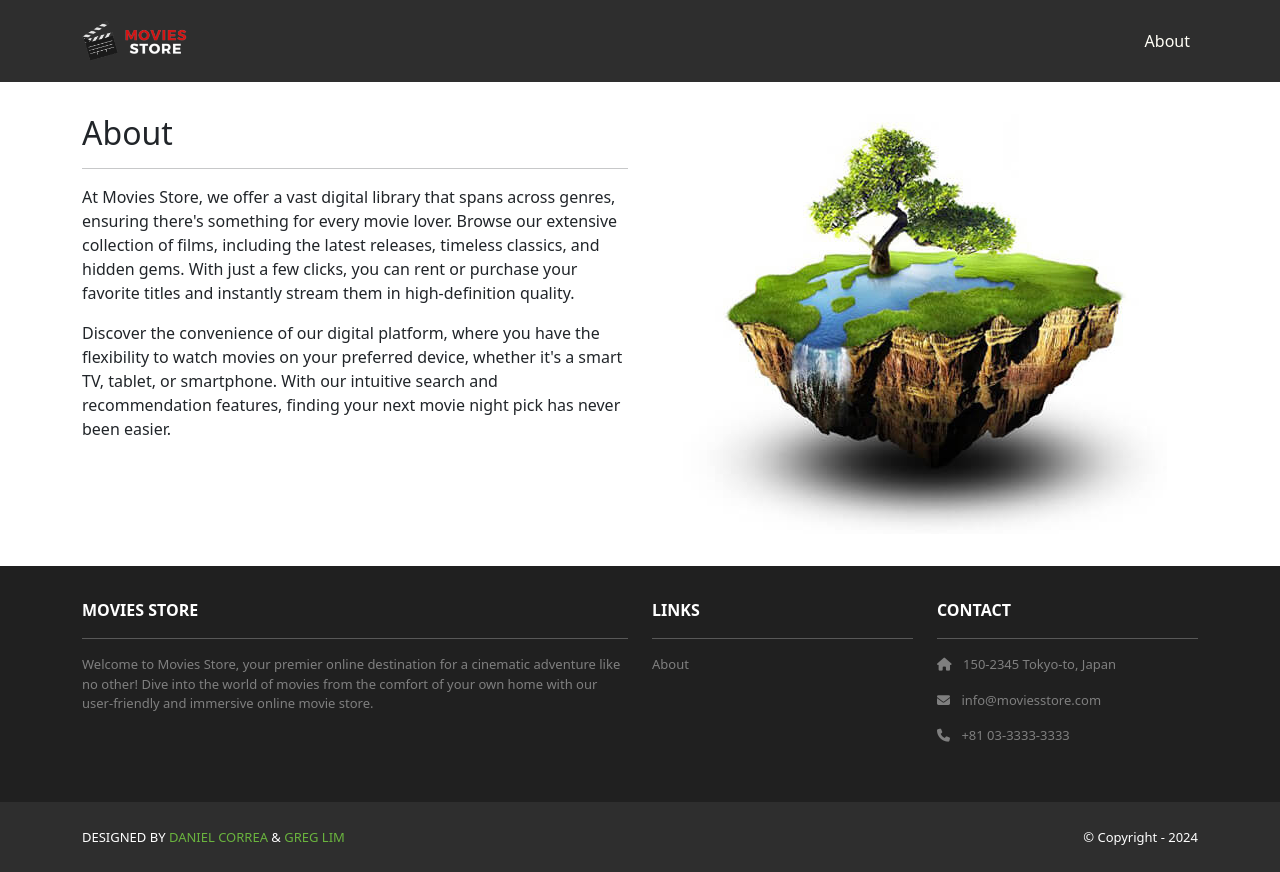
After one commit to nb341/moviesstore-django, a Django app: page /about in a window 1280 px wide. The commit adds this page. Run offline with Django 5.2, Linux system fonts and the light colour scheme; some libraries are stand-ins or nearby versions.

Commit message:
added footer, logo and styles

```diff
--- /dev/null
+++ b/moviesstore/home/templates/home/about.html
@@ -0,0 +1,24 @@
+{% extends 'base.html' %}
+{% block content %}
+{% load static %}
+<div class="p-3">
+  <div class="container">
+    <div class="row mt-3">
+      <div class="col-md-6 mx-auto mb-3">
+        <h2>About</h2>
+        <hr />
+        <p>At Movies Store, we offer a vast digital library that spans across genres,
+          ensuring there's something for every movie lover. Browse our extensive collection of films,
+          including the latest releases, timeless classics, and hidden gems. With just a few clicks,
+          you can rent or purchase your favorite titles and instantly stream them in high-definition quality.</p>
+        <p>Discover the convenience of our digital platform, where you have the flexibility to watch movies
+          on your preferred device, whether it's a smart TV, tablet, or smartphone. With our intuitive search
+          and recommendation features, finding your next movie night pick has never been easier.</p>
+      </div>
+      <div class="col-md-6 mx-auto mb-3 text-center">
+        <img src="{% static 'img/about.jpg' %}" class="max-width-100" alt="about" />
+      </div>
+    </div>
+  </div>
+</div>
+{% endblock content %}
--- a/moviesstore/home/urls.py
+++ b/moviesstore/home/urls.py
@@ -3,4 +3,5 @@ from . import views
 
 urlpatterns = [
     path('', views.index, name='home.index'),
+    path('about', views.about, name='home.about'),
 ]
--- a/moviesstore/home/views.py
+++ b/moviesstore/home/views.py
@@ -2,4 +2,12 @@ from django.shortcuts import render
 
 # Create your views here.
 def index(request):
-    return render(request, 'home/index.html')
+    template_data = {}
+    template_data['title'] = 'Movies Store'
+    return render(request, 'home/index.html', {
+    'template_data': template_data})
+
+def about(request):
+    template_data = {}
+    template_data['title'] = 'About'
+    return render(request, 'home/about.html', {'template_data': template_data})
--- /dev/null
+++ b/moviesstore/moviesstore/static/css/style.css
@@ -0,0 +1,40 @@
+.bg-index{
+    background: url("/static/img/background.jpg") no-repeat fixed;
+    background-size: 100% auto;
+  }
+
+  .navbar a.nav-link {
+    color: #FFFEF6 !important;
+  }
+
+  .bg-dark {
+    background-color: #2E2E2E !important;
+  }
+
+  .ms-footer {
+    background-color: #202020;
+  }
+
+  .ms-footer p {
+    color: #7F7F7F;
+    font-size: 13px;
+  }
+
+  .ms-footer a:hover {
+    color: #6ab43e;
+    text-decoration: none;
+  }
+
+  .ms-footer-bottom span{
+    font-size: 13px;
+    line-height: 38px;
+  }
+
+  .ms-footer-bottom a {
+    color: #6ab43e;
+    text-decoration: none;
+  }
+
+  .ms-footer-bottom a:hover {
+    color: #fff;
+  }
--- /dev/null
+++ b/moviesstore/moviesstore/templates/base.html
@@ -0,0 +1,79 @@
+<!DOCTYPE html>
+<html>
+  {% load static %}
+  <head>
+    <title>{{ template_data.title }}</title>
+    <link href="https://cdn.jsdelivr.net/npm/bootstrap@5.3.3/dist/css/bootstrap.min.css" rel="stylesheet" crossorigin="anonymous">
+    <link rel="stylesheet" href="https://cdnjs.cloudflare.com/ajax/libs/font-awesome/6.1.1/css/all.min.css">
+    <link href="https://fonts.googleapis.com/css2?family=Poppins:wght@300;400;500;600;700&display=swap" rel="stylesheet">
+    <script src="https://cdn.jsdelivr.net/npm/bootstrap@5.3.3/dist/js/bootstrap.bundle.min.js"crossorigin="anonymous"></script>
+    <link rel="stylesheet" type="text/css" href="{% static 'css/style.css' %}">
+    <meta name="viewport" content="width=device-width, initial-scale=1" />
+  </head>
+
+  <body>
+    <!-- Header -->
+    <nav class="p-3 navbar navbar-dark bg-dark navbar-expand-lg">
+      <div class="container">
+        <a class="navbar-brand" href="{% url 'home.index' %}">
+          <img src="{% static 'img/logo.png' %}" alt="logo" height="40" />
+        </a>
+        <button class="navbar-toggler" type="button" data-bs-toggle="collapse" data-bs-target="#navbarNavAltMarkup"
+          aria-controls="navbarNavAltMarkup" aria-expanded="false" aria-label="Toggle navigation">
+          <span class="navbar-toggler-icon"></span>
+        </button>
+        <div class="collapse navbar-collapse" id="navbarNavAltMarkup">
+          <div class="navbar-nav ms-auto navbar-ml">
+            <a class="nav-link" href="{% url 'home.about' %}">About</a>
+          </div>
+        </div>
+      </div>
+    </nav>
+    <!-- Header -->
+
+    <div>
+      {% block content %}
+      {% endblock content %}
+    </div>
+
+    <!-- Footer -->
+    <section class="p-3 ms-footer d-none d-md-block">
+      <div class="container">
+        <div class="row mt-3 text-white">
+          <div class="col-md-6 col-lg-6 col-xl-6 mx-auto mb-4">
+            <b>MOVIES STORE</b>
+            <hr />
+            <p>Welcome to Movies Store, your premier online destination for a cinematic
+              adventure like no other! Dive into the world of movies from the comfort of your own home with our user-friendly
+              and immersive online movie store.</p>
+          </div>
+          <div class="col-md-3 col-lg-3 col-xl-3 mx-auto mb-4">
+            <b>LINKS</b>
+            <hr />
+            <p><a class="nav-link" href="{% url 'home.about' %}">About</a></p>
+          </div>
+          <div class="col-md-3 col-lg-3 col-xl-3 mx-auto mb-4">
+            <b>CONTACT</b>
+            <hr />
+            <p><i class="fas fa-home me-2"></i> 150-2345 Tokyo-to, Japan</p>
+            <p><i class="fas fa-envelope me-2"></i> info@moviesstore.com</p>
+            <p><i class="fas fa-phone me-2"></i> +81 03-3333-3333</p>
+          </div>
+        </div>
+      </div>
+    </section>
+    <section class="p-3 ms-footer-bottom bg-dark">
+      <div class="container d-flex justify-content-between">
+        <div class="me-5 text-white">
+          <span>DESIGNED BY <a href="https://www.x.com/danielgarax" target="_blank">DANIEL CORREA</a> &
+            <a href="https://www.x.com/greglim81" target="_blank">GREG LIM</a>
+          </span>
+        </div>
+        <div class="text-white">
+          <span>© Copyright - 2024</span>
+        </div>
+      </div>
+    </section>
+    <!-- Footer -->
+  </body>
+</html>
```
Also changed, not shown: moviesstore/home/templates/home/index.html (+18 -9 lines), moviesstore/moviesstore/settings.py (+5 -2 lines), moviesstore/moviesstore/static/img/about.jpg (added), moviesstore/moviesstore/static/img/logo.png (added), 1 other file.
